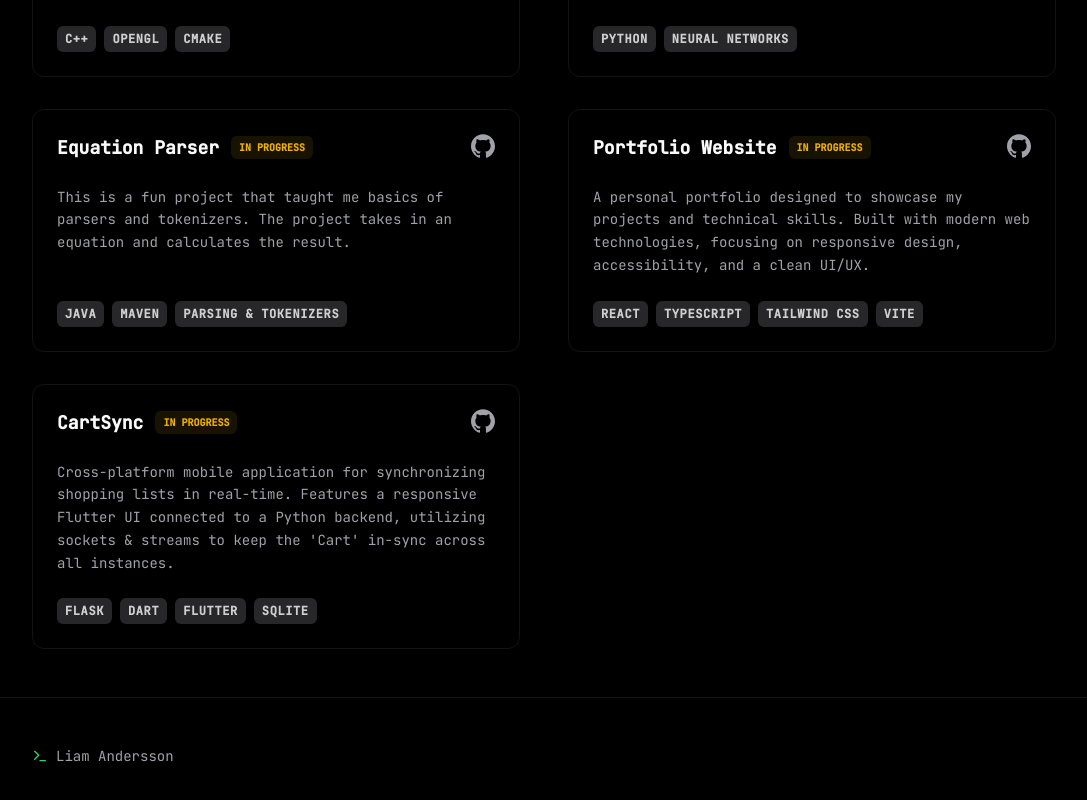
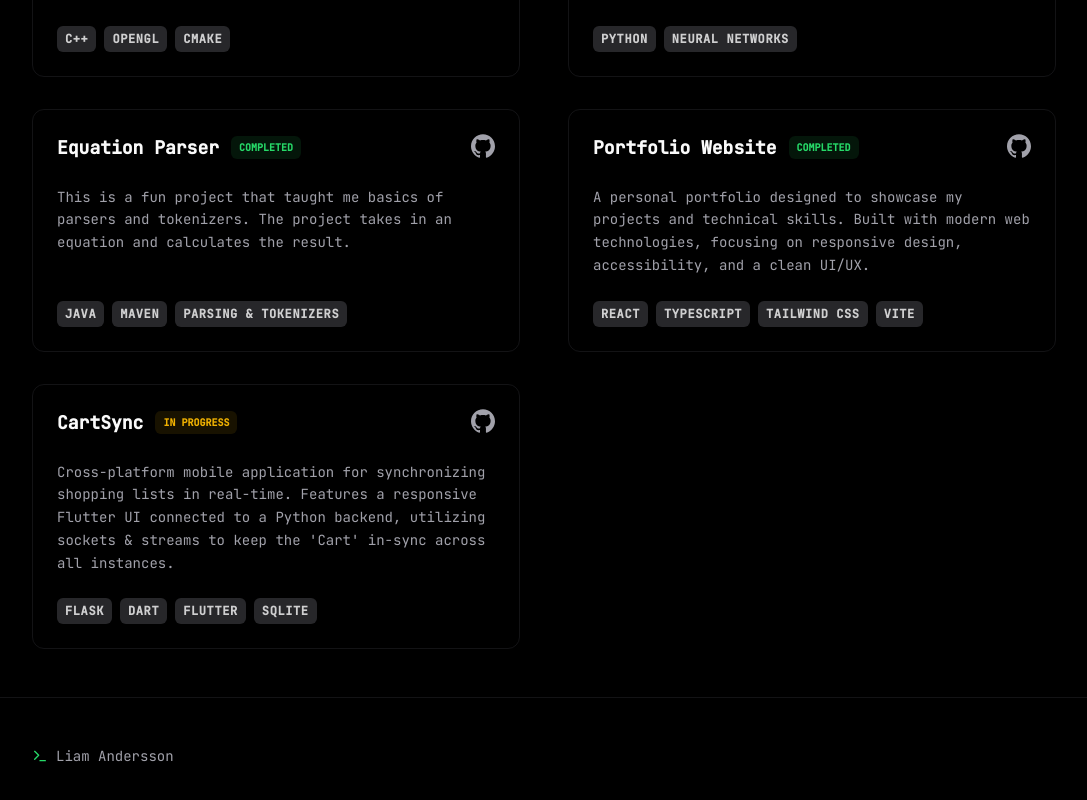
Before and after one commit to Dubstepzedd/Portfolio, a React (Vite) app: page / in a window 1280 px wide. Shown: the part 2030-2830 px from the top of the page, without its empty margins (96-1183 px from the left). Built offline with nearby package versions, Linux system fonts and the light colour scheme.

Commit message:
fix: Updated status for two projects, as these are completed

```diff
--- a/src/sections/app/Projects.tsx
+++ b/src/sections/app/Projects.tsx
@@ -96,14 +96,14 @@ const Projects = () => {
                             ["Java", "Maven", "Parsing & Tokenizers"]
                         }
                         githubLink="https://github.com/Dubstepzedd/EquationParser"
-                        isCompleted={false}
+                        isCompleted={true}
                     />
                     <Project
                         title="Portfolio Website"
                         description="A personal portfolio designed to showcase my projects and technical skills. Built with modern web technologies, focusing on responsive design, accessibility, and a clean UI/UX."
                         skills={["React", "TypeScript", "Tailwind CSS", "Vite"]}
                         githubLink="https://github.com/Dubstepzedd/Portfolio"
-                        isCompleted={false}
+                        isCompleted={true}
                     />
                     <Project
                         title="CartSync"
```
